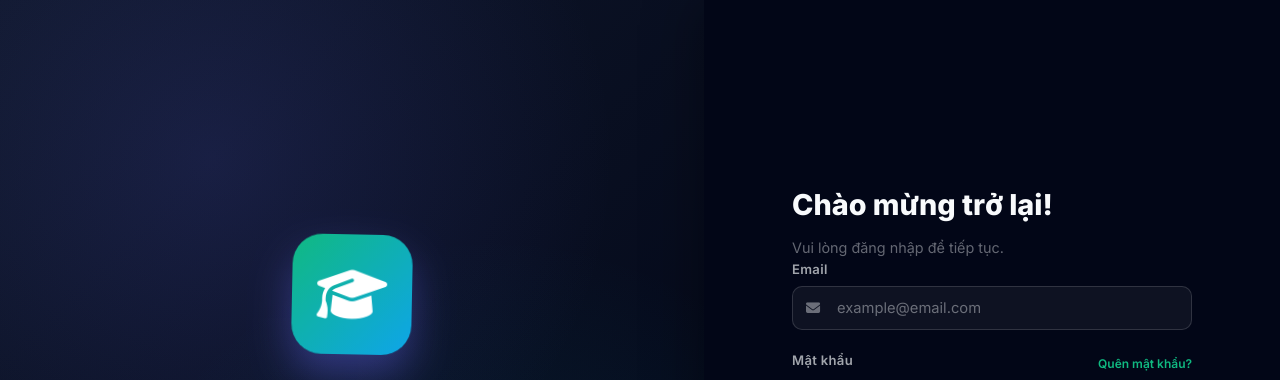
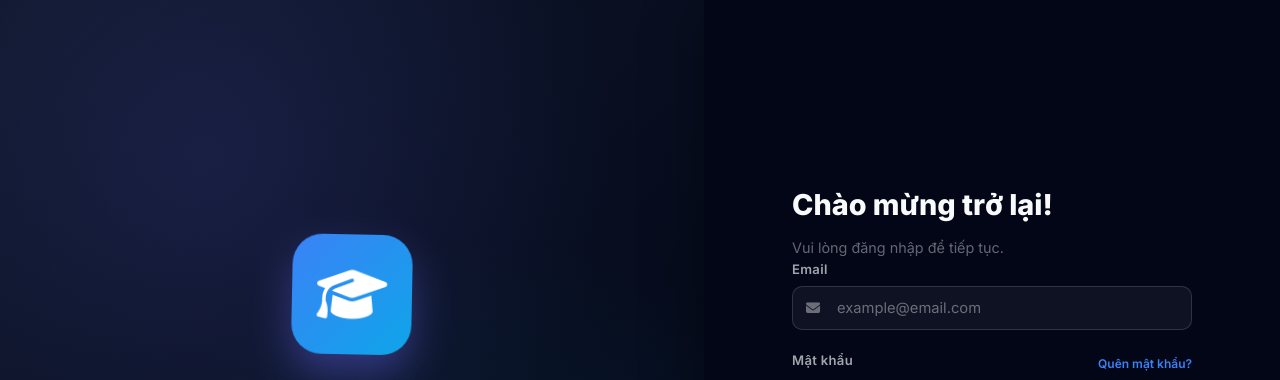
Before and after one commit to HoangDuy310105/WebTracNghiem, a website: page frontend/pages/login.html in a window 1280 px wide. Shown: the top 380 px of the page. Drawn offline with Linux system fonts and the light colour scheme.

Commit message:
style: change primary color to blue (#3b82f6) in main branch

```diff
--- a/frontend/css/dark-theme.css
+++ b/frontend/css/dark-theme.css
@@ -10,8 +10,8 @@
     --card-hover: rgba(255, 255, 255, 0.07);
     --border: rgba(255, 255, 255, 0.08);
     --border-2: rgba(255, 255, 255, 0.14);
-    --primary: #10b981;
-    --primary-d: #059669;
+    --primary: #3b82f6;
+    --primary-d: #2563eb;
     --secondary: #0ea5e9;
     --accent: #3b82f6;
     --success: #10b981;
```
